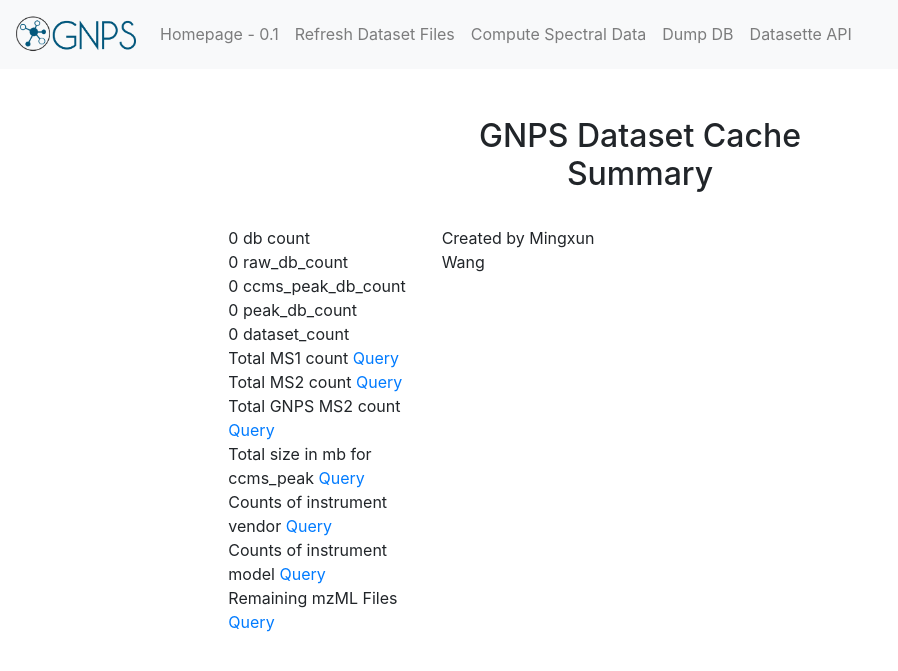
After one commit to Wang-Bioinformatics-Lab/GNPS_DatasetCache, a Flask app: page /stats in a window 1280 px wide. The commit adds this page. Shown: the top 671 px of the page, without its empty margins (0-898 px from the left). Run offline with Flask 3, Linux system fonts and the light colour scheme; some libraries are stand-ins or nearby versions.

Commit message:
making sure defaults work

```diff
--- /dev/null
+++ b/templates/stats.html
@@ -0,0 +1,73 @@
+(% extends "layout.html" %)
+
+(% block content %)
+
+<script src="/static/datatables/datatables.min.js" crossorigin="anonymous"></script>
+<link rel="stylesheet" href="/static/datatables/datatables.min.css" crossorigin="anonymous">
+
+<style>
+    .dropzone { border: 2px dashed #0087F7; border-radius: 5px; background: white; margin: 20px}
+    .dropzone .dz-message { font-weight: 400; }
+    .dropzone .dz-message .note { font-size: 0.8em; font-weight: 200; display: block; margin-top: 1.4rem; }
+    .container-fluid { min-height: 100%; height: 100%;}
+</style>
+
+<div>
+    <div class="container-fluid">
+        <br>
+        <br>
+        <div class="row">
+          <div class="col-sm"></div>
+          <div class="col-sm text-center">
+              <h2>GNPS Dataset Cache Summary</h2>
+          </div>
+          <div class="col-sm"></div>
+        </div>
+
+        <br>
+
+        <div class="row">
+            <div class="col-md-2" id=""></div>
+            <div class="col-md-2" id="">
+                (( db_count )) db count
+                <br>
+                (( raw_db_count )) raw_db_count
+                <br>
+                (( ccms_peak_db_count )) ccms_peak_db_count
+                <br>
+                (( peak_db_count )) peak_db_count
+                <br>
+                (( dataset_count )) dataset_count
+                <br>
+                Total MS1 count <a href="/datasette/database?sql=SELECT+SUM%28spectra_ms1%29%0D%0AFROM+filename">Query</a>
+                <br>
+                Total MS2 count <a href="/datasette/database?sql=SELECT+SUM%28spectra_ms2%29%0D%0AFROM+filename">Query</a>
+                <br>
+                Total GNPS MS2 count <a href="/datasette/database?sql=SELECT+SUM%28spectra_ms2%29%0D%0AFROM+filename%0D%0AWHERE+sample_type%3D"GNPS"">Query</a>
+                <br>
+                Total size in mb for ccms_peak <a href='/datasette/database?sql=SELECT+SUM%28size_mb%29%0D%0AFROM+filename%0D%0AWHERE+collection%3D"ccms_peak"%0D%0A'>Query</a>
+                <br>
+                Counts of instrument vendor <a href='/datasette/database?sql=select+instrument_vendor%2C+count%28filepath%29+from+filename+group+by+instrument_vendor'>Query</a>
+                <br>
+                Counts of instrument model <a href='/datasette/database?sql=select+instrument_vendor%2C+instrument_model%2C+count%28filepath%29+from+filename+group+by+instrument_model%2C+instrument_vendor+order+by+instrument_vendor'>Query</a>
+                <br>
+                Remaining mzML Files <a href='/datasette/database/filename?_filter_column_1=file_processed&_filter_op_1=exact&_filter_value_1=No&_filter_column_2=filepath&_filter_op_2=endswith&_filter_value_2=.mzML&_filter_column_3=spectra_ms1&_filter_op_3=exact&_filter_value_3=0&_filter_column_4=spectra_ms2&_filter_op_4=exact&_filter_value_4=0&_filter_column=&_filter_op=exact&_filter_value=&_sort=filepath'>Query</a>
+                <br>
+
+            </div>
+            <div class="col-md-2" id="">
+                Created by Mingxun Wang
+            </div>
+        </div>
+
+        <div class="table table-striped">
+            <table id="library_list" class="display" width="100%"></table>
+        </div>
+    </div>
+</div>
+
+<script>
+</script>
+
+
+(% endblock %)
--- a/views.py
+++ b/views.py
@@ -17,6 +17,11 @@
 
 @app.route('/', methods=['GET'])
 def renderhomepage():
+    return render_template('homepage.html')
+
+
+@app.route('/stats', methods=['GET'])
+def renderstats():
     db_count = Filename.select().count()
     raw_db_count = Filename.select().where(Filename.collection == "raw").count()
     ccms_peak_db_count = Filename.select().where(Filename.collection == "ccms_peak").count()
@@ -25,7 +30,7 @@
     # Counting number of datasets
     dataset_count = _count_number_of_datasets()
 
-    return render_template('homepage.html',
+    return render_template('stats.html',
                             db_count=db_count,
                             raw_db_count=raw_db_count,
                             ccms_peak_db_count=ccms_peak_db_count,
```
Also changed, not shown: templates/homepage.html (+4 -23 lines).
